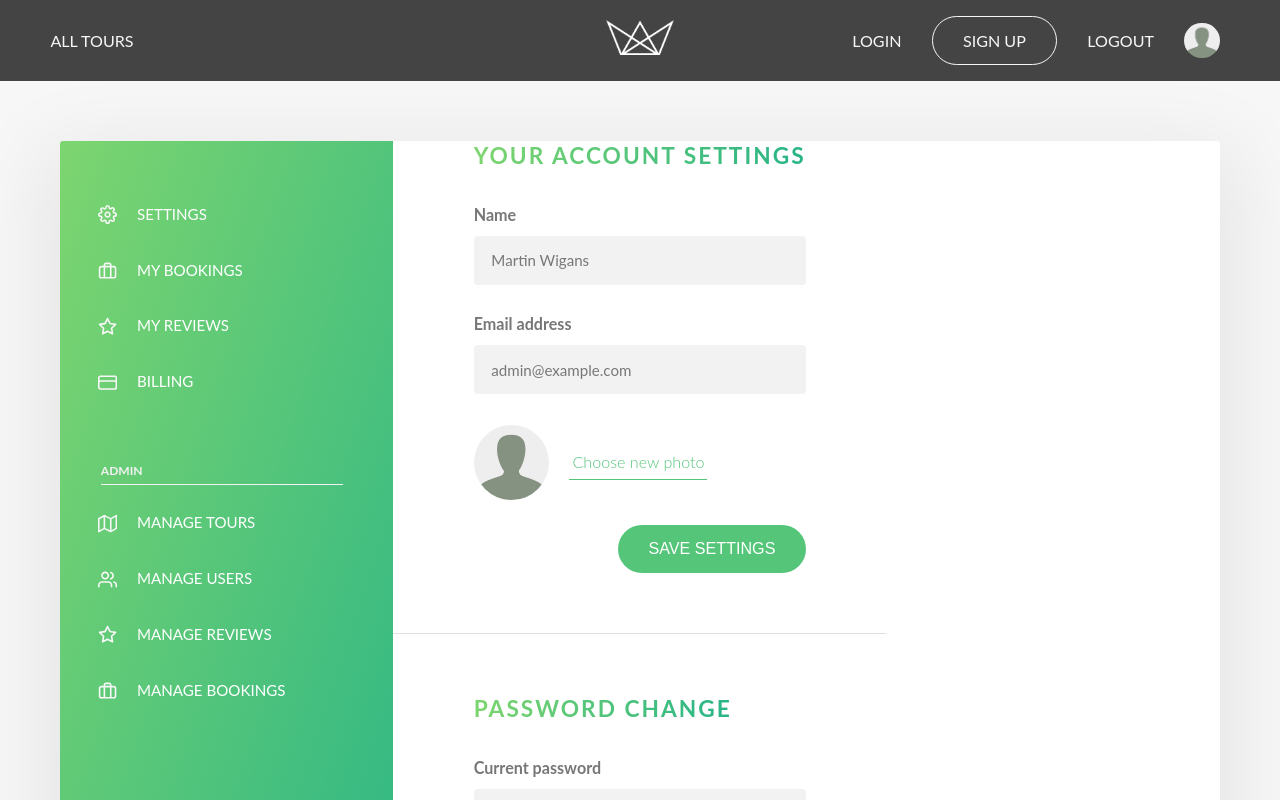
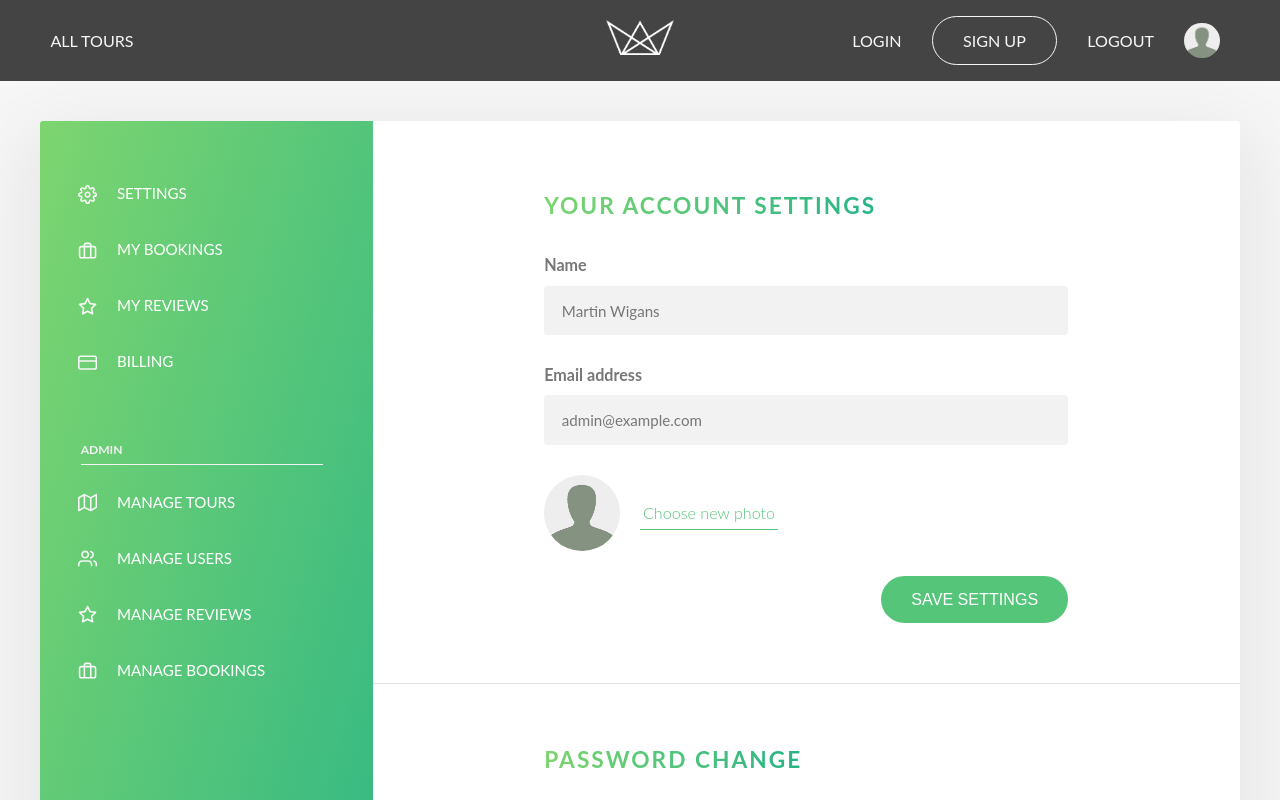
Before and after one commit to metodievmartin/ng-tours-mean-app, an Angular app: page /my-profile in a window 1280 px wide. Shown: the top 800 px of the page. Built offline with nearby package versions, Linux system fonts and the light colour scheme.

Commit message:
style(component): update links, formatting, clean upp css

```diff
--- a/src/app/core/components/header/header.component.html
+++ b/src/app/core/components/header/header.component.html
@@ -9,7 +9,7 @@
     <a class="nav__el" routerLink="/auth/login">Login</a>
     <a class="nav__el nav__el--cta" routerLink="/auth/register">Sign Up</a>
     <a class="nav__el nav__el--logout">Logout</a>
-    <a class="nav__el" routerLink="/users/me">
+    <a class="nav__el" routerLink="/my-profile">
       <img class="nav__user-img" src="/assets/img/default.jpg" alt="user-profile-pic"/>
     </a>
   </nav>
--- a/src/app/users/components/user-profile/side-nav/side-nav.component.html
+++ b/src/app/users/components/user-profile/side-nav/side-nav.component.html
@@ -2,13 +2,13 @@
   <ul class="side-nav">
 
     <app-side-nav-item
-      url="#"
+      url="/my-profile"
       svgSuffix="icon-settings"
       textContent="Settings">
     </app-side-nav-item>
 
     <app-side-nav-item
-      url="#"
+      url="bookings"
       svgSuffix="icon-briefcase"
       textContent="My bookings">
     </app-side-nav-item>
--- a/src/app/users/components/user-profile/user-profile.component.css
+++ b/src/app/users/components/user-profile/user-profile.component.css
@@ -1,6 +1,6 @@
 .main {
   background-color: #f7f7f7;
-  padding: 6rem;
+  padding: 4rem;
   -webkit-box-flex: 1;
   -ms-flex: 1;
   flex: 1;
@@ -34,10 +34,3 @@
   background-image: linear-gradient(to right bottom, #7dd56f, #28b487);
   padding: 4rem 0;
 }
-
-.user-view__content {
-  -webkit-box-flex: 1;
-  -ms-flex: 1;
-  flex: 1;
-  padding: 7rem 0;
-}
--- a/src/app/users/components/user-profile/user-settings/user-settings.component.css
+++ b/src/app/users/components/user-profile/user-settings/user-settings.component.css
@@ -1,3 +1,7 @@
+:host {
+  flex: 1;
+}
+
 .user-view__form-container {
   max-width: 68rem;
   margin: 0 auto;
@@ -187,3 +191,10 @@
 .ma-bt-lg {
   margin-bottom: 3.5rem !important;
 }
+
+.user-view__content {
+  -webkit-box-flex: 1;
+  -ms-flex: 1;
+  flex: 1;
+  padding: 7rem 0;
+}
--- a/src/app/users/components/user-profile/user-settings/user-settings.component.html
+++ b/src/app/users/components/user-profile/user-settings/user-settings.component.html
@@ -1,4 +1,4 @@
-<div>
+<div class="user-view__content">
   <div class="user-view__form-container">
     <h2 class="heading-secondary ma-bt-md">Your account settings</h2>
     <form class="form form-user-data">
```
Lines whose indentation alone changed are shown as unchanged.
